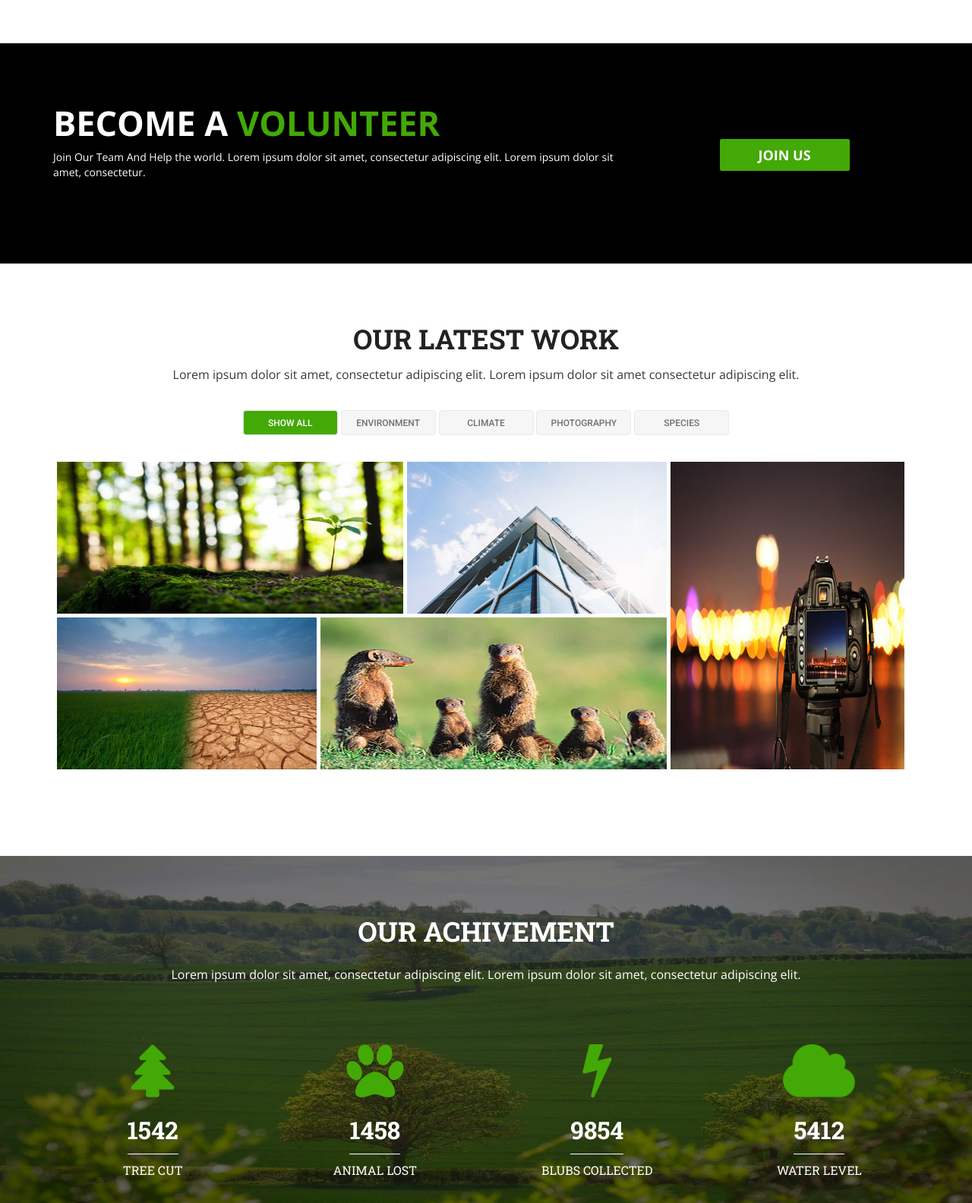
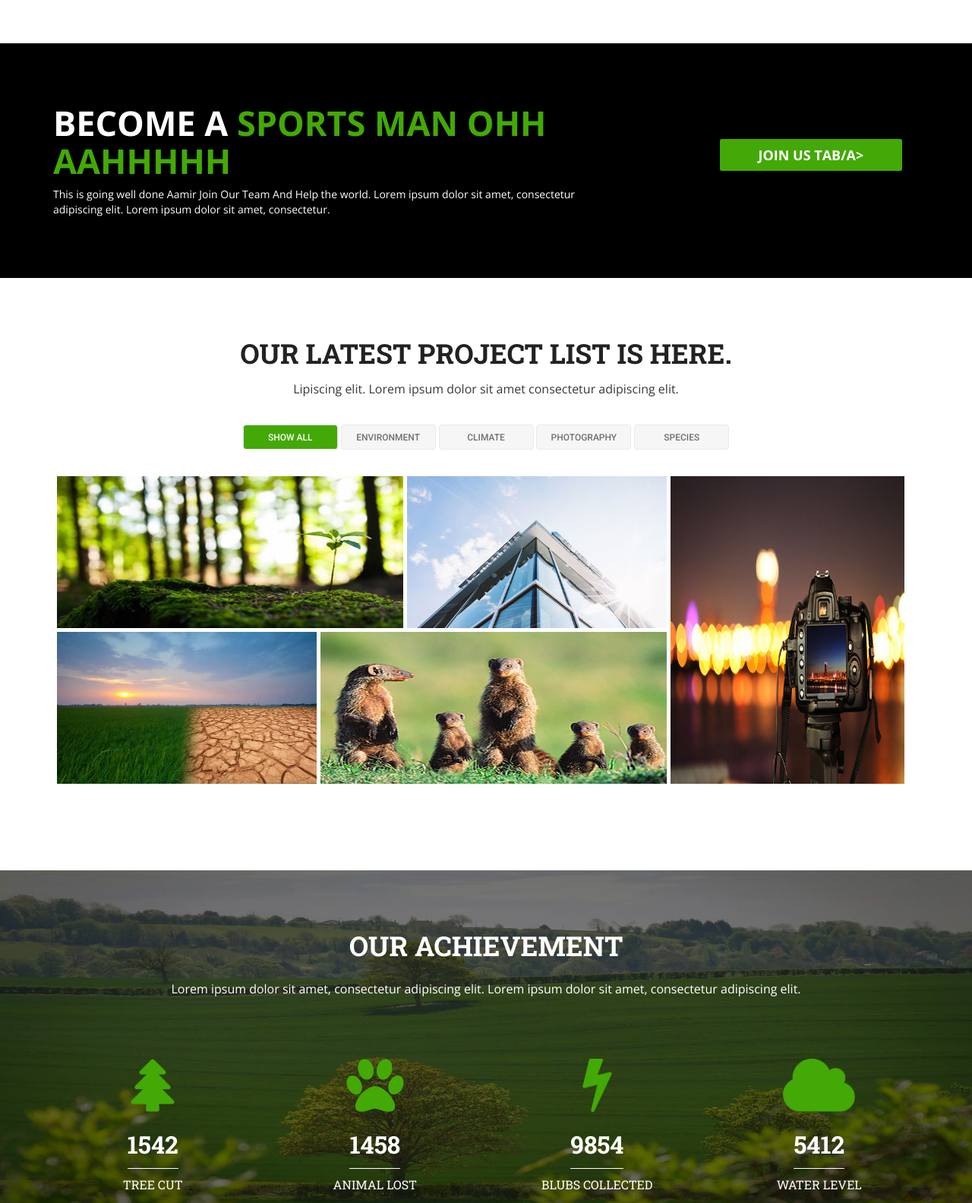
Before and after one commit to commdevbwpp/Greenfair, a plain HTML site: page home.html in a window 1280 px wide. Shown: the part 1080-2664 px from the top of the page at 76% size. Drawn offline with nearby package versions, Linux system fonts and the light colour scheme; some packages are replaced by stand-ins of ours.

Commit message:
Some of My test has been updated

```diff
--- a/home.html
+++ b/home.html
@@ -263,14 +263,14 @@
                 <div class="row vol_area">
                     <div class="col-md-8">
                         <div class="volunteer_content">
-                            <h3>Become a <span>Volunteer</span></h3>
-                            <p>Join Our Team And Help the world. Lorem ipsum dolor sit amet, consectetur adipiscing elit. Lorem ipsum dolor sit amet, consectetur.</p>
+                            <h3>Become a <span>Sports Man Ohh aahhhhh</span></h3>
+                            <p>This is going well done Aamir Join Our Team And Help the world. Lorem ipsum dolor sit amet, consectetur adipiscing elit. Lorem ipsum dolor sit amet, consectetur.</p>
                         </div>
                     </div>
                     <!--End of col-md-8-->
                     <div class="col-md-3 col-md-offset-1">
                         <div class="join_us">
-                            <a href="" class="vol_cust_btn">join us</a>
+                            <a href="" class="vol_cust_btn">Join Us Tab/a>
                         </div>
                     </div>
                     <!--End of col-md-3-->
@@ -287,8 +287,8 @@
         <section id="portfolio" class="text-center">
             <div class="col-md-12">
                 <div class="portfolio_title">
-                    <h2>our latest work</h2>
-                    <p>Lorem ipsum dolor sit amet, consectetur adipiscing elit. Lorem ipsum dolor sit amet consectetur adipiscing elit.</p>
+                    <h2>Our Latest Project List is here.</h2>
+                    <p>Lipiscing elit. Lorem ipsum dolor sit amet consectetur adipiscing elit.</p>
                 </div>
             </div>
             <!--End of col-md-2-->
@@ -381,7 +381,7 @@
                     <div class="row">
                         <div class="col-lg-12 col-md-12 col-sm-12 col-xs-12">
                             <div class="counter_header">
-                                <h2>OUR achivement</h2>
+                                <h2>OUR achievement</h2>
                                 <p>Lorem ipsum dolor sit amet, consectetur adipiscing elit. Lorem ipsum dolor sit amet, consectetur adipiscing elit.</p>
                             </div>
                         </div>
```
